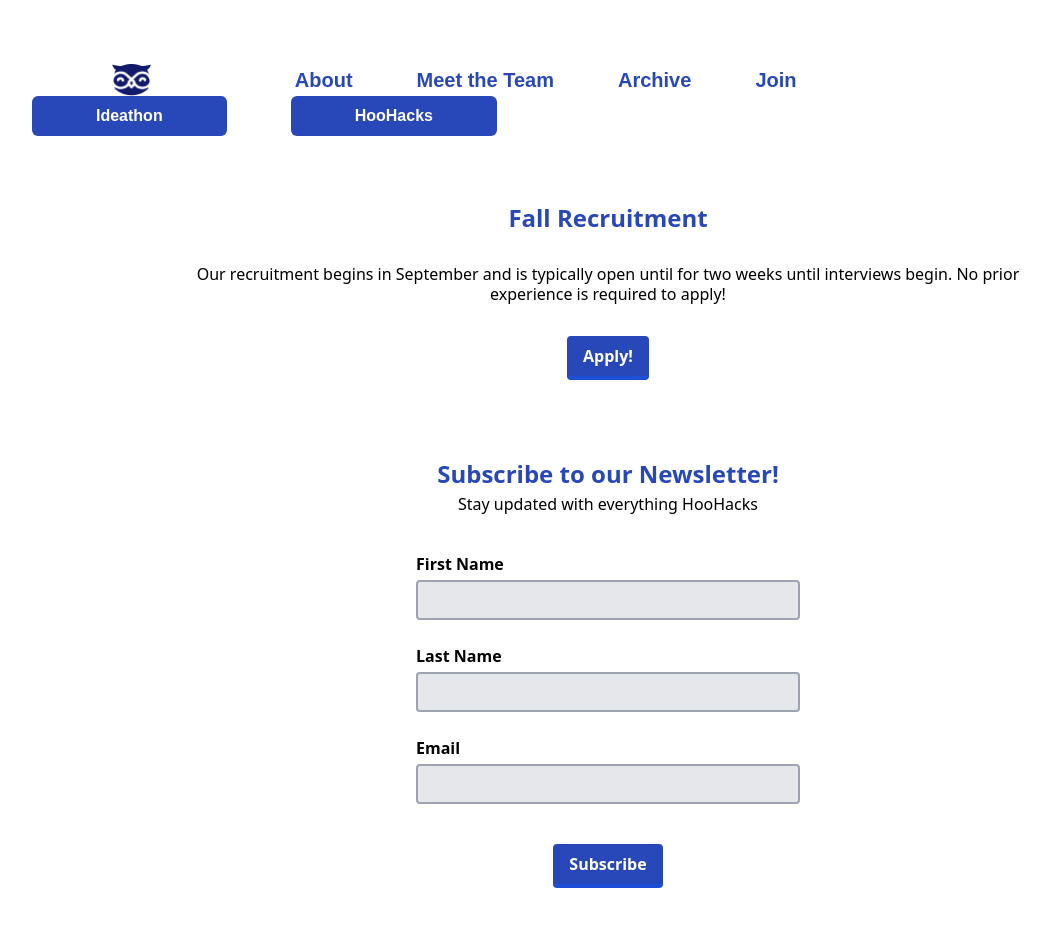
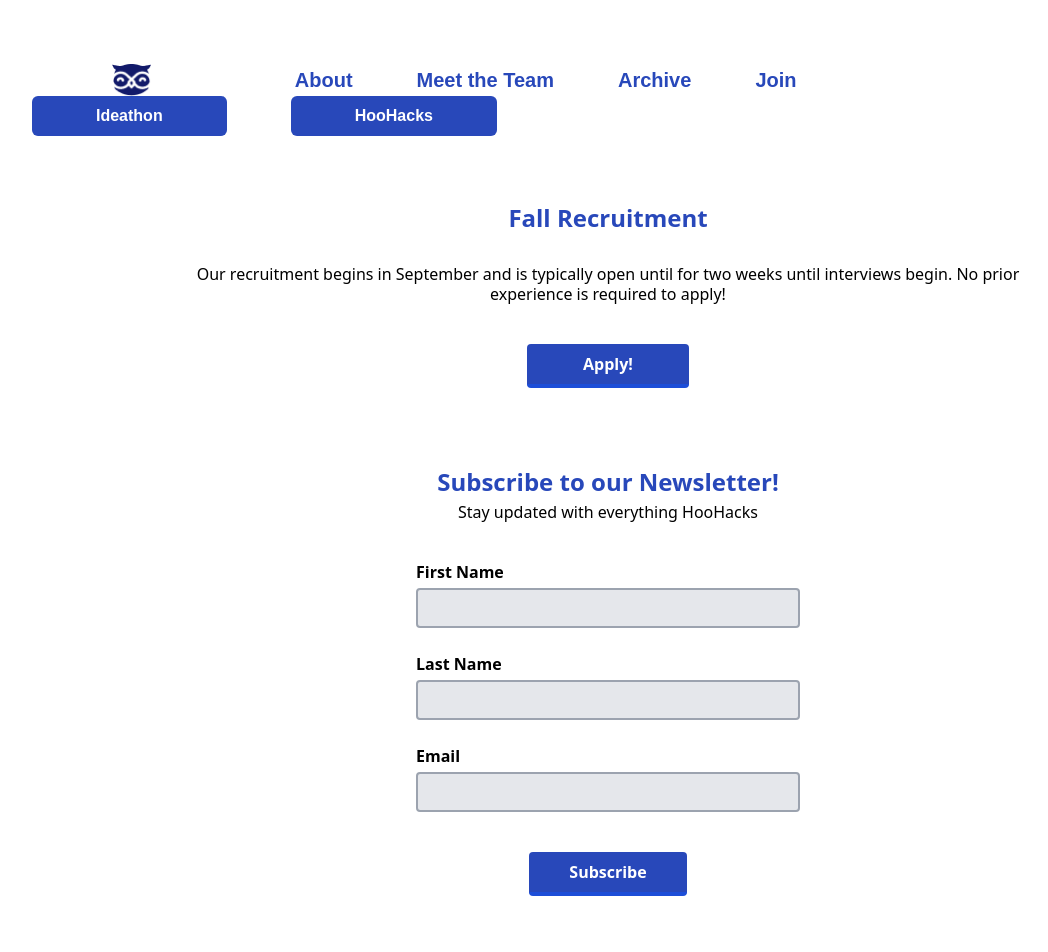
Before and after one commit to hoohacks/team-website, a React (Create React App) app: page /join in a window 1280 px wide. Shown: the top 952 px of the page, without its empty margins (32-1080 px from the left). Built offline with nearby package versions, Linux system fonts and the light colour scheme; the HTML template or start-up script is replaced by a standard one.

Commit message:
button work

```diff
--- a/src/screens/JoinPage.tsx
+++ b/src/screens/JoinPage.tsx
@@ -34,14 +34,14 @@
     <div>
       <div className="container mx-auto flex flex-col h-screen items-center">
         <div className="mb-7 font" style={{ color: "#2848BA", fontSize:"24px", fontWeight:"bold"}}>Fall Recruitment</div>
-        <div className="w-2/3 text-center mb-8 text-sm" style={{fontSize:"16px"}}>
+        <div className="w-2/3 text-center mb-10 text-sm" style={{fontSize:"16px"}}>
           Our recruitment begins in September and is typically open until for
           two weeks until interviews begin. No prior experience is required to
           apply!
         </div>
         <div className="mb-20">
           <button
-            className="bg-blue-500 hover:bg-blue-400 text-white font-bold py-2 px-4 border-b-4 border-blue-700 hover:border-blue-500 rounded"
+            className="bg-blue-500 hover:bg-blue-400 text-white font-bold py-2 px-14 border-b-4 border-blue-700 hover:border-blue-500 rounded"
             onClick={handleApply} style={{backgroundColor: "#2848BA"}}
           >
             Apply!
@@ -115,7 +115,7 @@
         </form>
         <div>
           <button
-            className="bg-blue-500 hover:bg-blue-400 text-white font-bold py-2 px-4 border-b-4 border-blue-700 hover:border-blue-500 rounded"
+            className="bg-blue-500 hover:bg-blue-400 text-white font-bold py-2 px-10 border-b-4 border-blue-700 hover:border-blue-500 rounded"
             onClick={handleSubscribe} style={{backgroundColor: "#2848BA"}}
           >
             Subscribe
```
